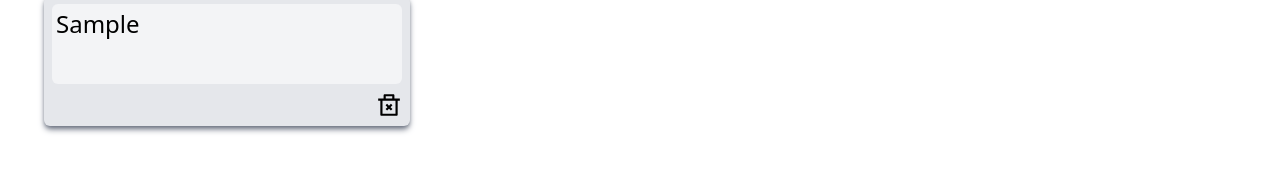
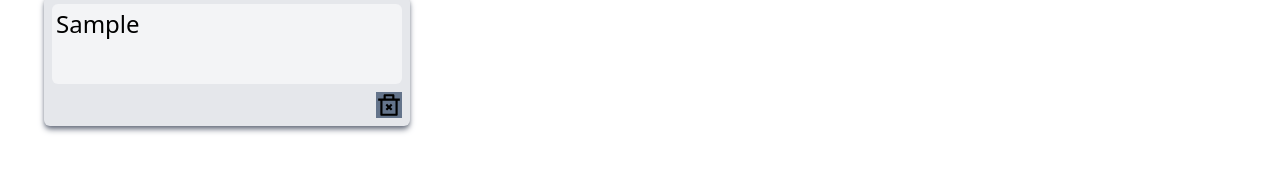
Before and after one commit to RobiMankhinStart/To_Do, a React (Vite) app: page / in a window 1280 px wide. Both pictures are taken after typing "Sample" into the empty fields and a click on the button "+ AddTask". Shown: the part 214-386 px from the top of the page. Built offline with nearby package versions, Linux system fonts and the light colour scheme.

Commit message:
updated delete functionality

```diff
--- a/src/App.jsx
+++ b/src/App.jsx
@@ -9,24 +9,31 @@ import { useState } from "react";
 
 function App() {
   const [tasks, setTasks] = useState([]);
+  const handleDelete = (taskIndex) => {
+    const newTask = tasks.filter((task, index) => index !== taskIndex);
+    setTasks(newTask);
+  };
   console.log("tasks", tasks);
   return (
     <div className="flex flex-col gap-[40px] items-center p-[20px]">
       <HeaderSection setTasks={setTasks} />
       <main className="flex gap-[45px]">
         <TaskColumn
+          handleDelete={handleDelete}
           icon={TbTargetArrow}
           colName="ToDo"
           tasks={tasks || []}
           checkStatus="todo"
         />
         <TaskColumn
+          handleDelete={handleDelete}
           icon={FcProcess}
           colName="Doing"
           tasks={tasks || []}
           checkStatus="doing"
         />
         <TaskColumn
+          handleDelete={handleDelete}
           icon={IoCheckmarkDoneCircle}
           colName="Done"
           tasks={tasks || []}
--- a/src/Components/TaskCard.jsx
+++ b/src/Components/TaskCard.jsx
@@ -2,7 +2,7 @@ import React from "react";
 import TagButtons from "./TagButtons";
 import { RiDeleteBin2Line } from "react-icons/ri";
 
-const TaskCard = ({ task, tags }) => {
+const TaskCard = ({ task, tags, index, handleDelete }) => {
   // .......function to highlight selecting tags ...........
   const tagHighlighting = (t) => tags.some((i) => i == t);
   return (
@@ -19,7 +19,10 @@ const TaskCard = ({ task, tags }) => {
             </div>
           ))}
         </div>
-        <button className="hover:text-red-700 text-[26px]">
+        <button
+          onClick={() => handleDelete(index)}
+          className="hover:text-red-700 text-[26px] bg-slate-500"
+        >
           <RiDeleteBin2Line />
         </button>
       </div>
--- a/src/Components/TaskColumn.jsx
+++ b/src/Components/TaskColumn.jsx
@@ -1,6 +1,6 @@
 import TaskCard from "./TaskCard";
 
-const TaskColumn = ({ icon, colName, tasks, checkStatus }) => {
+const TaskColumn = ({ icon, colName, tasks, checkStatus, handleDelete }) => {
   const Icon = icon;
 
   return (
@@ -11,7 +11,13 @@ const TaskColumn = ({ icon, colName, tasks, checkStatus }) => {
       </div>
       {tasks.map((t, index) =>
         t.status === checkStatus ? (
-          <TaskCard key={index} task={t.task} tags={t.tags} />
+          <TaskCard
+            key={index}
+            index={index}
+            task={t.task}
+            tags={t.tags}
+            handleDelete={handleDelete}
+          />
         ) : null
       )}
     </section>
```
